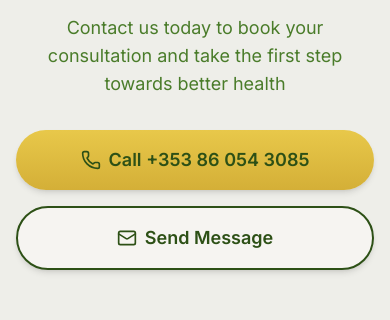
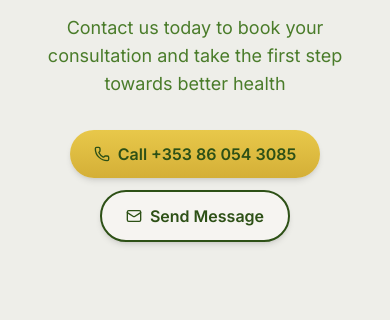
Before and after one commit to hbacalso1229/wellness-needles, a Next.js app: page /bookings in a window 390 px wide. Shown: the part 4220-4540 px from the top of the page. Built offline with nearby package versions, Linux system fonts and the light colour scheme; no server answers.

Commit message:
Fix oversized buttons on bookings and testimonials pages for mobile

```diff
--- a/src/app/bookings/page.tsx
+++ b/src/app/bookings/page.tsx
@@ -436,23 +436,25 @@ export default function Bookings() {
               : 'Contact us today to book your consultation and take the first step towards better health'
             }
           </p>
-          <div className="flex flex-col sm:flex-row gap-4 justify-center">
+          <div className="flex flex-col sm:flex-row gap-3 justify-center items-center">
             <CTAButton
               href={contactConfig.phone.href}
               variant="gold"
+              size="medium"
               showArrow={false}
               className="inline-flex items-center justify-center"
             >
-              <Phone className="w-5 h-5 mr-2" />
+              <Phone className="w-4 h-4 mr-2" />
               Call {contactConfig.phone.displayText}
             </CTAButton>
             <CTAButton
               href="/contact"
               variant="outline"
+              size="medium"
               showArrow={false}
               className="inline-flex items-center justify-center"
             >
-              <Mail className="w-5 h-5 mr-2" />
+              <Mail className="w-4 h-4 mr-2" />
               Send Message
             </CTAButton>
           </div>
```
